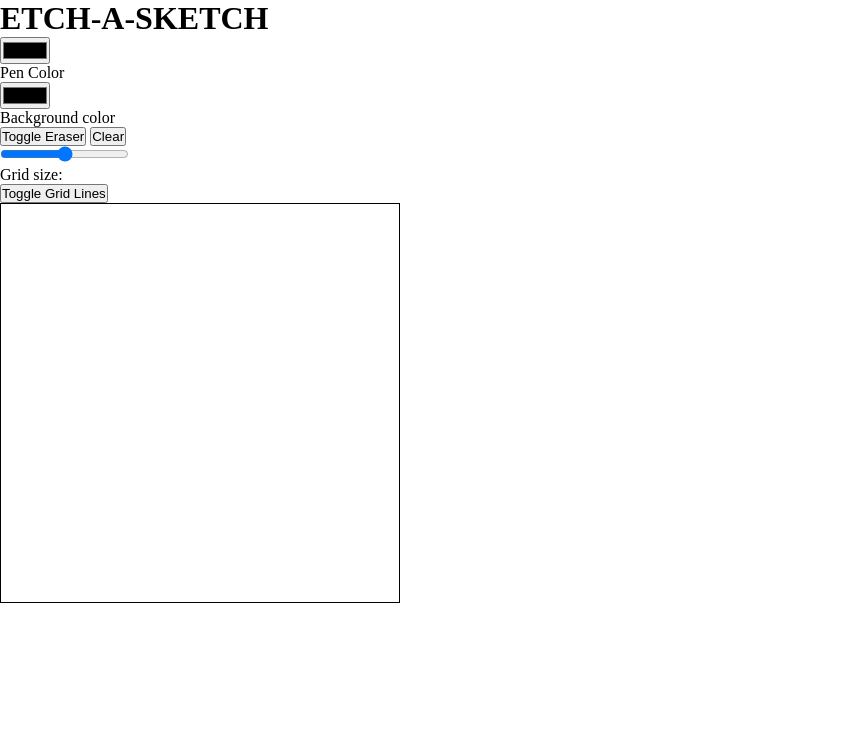
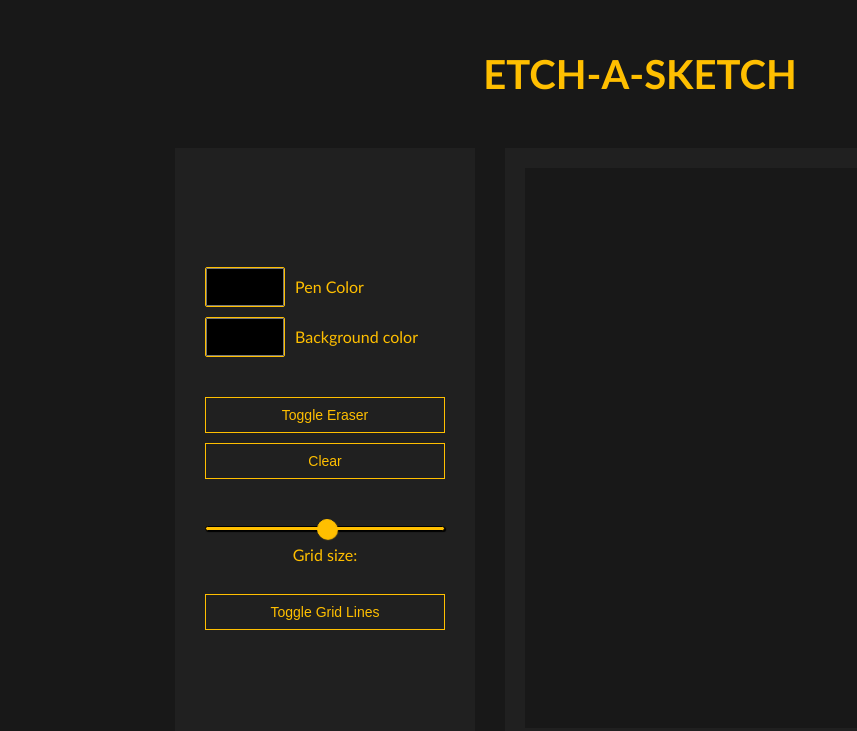
Before and after one commit to jaqubowsky/etch-a-sketch, a plain HTML site: page index.html in a window 1280 px wide. Shown: the whole page, without its empty margins (0-857 px from the left). Drawn offline with Linux system fonts and the light colour scheme.

Commit message:
Add styling to left and right section

```diff
--- a/styles.css
+++ b/styles.css
@@ -1,14 +1,231 @@
-*, *::after, *::before {
+:root {
+  --border-color: rgb(32, 32, 32);
+  --main-yellow: #ffbf00;
+}
+
+*,
+*::after,
+*::before {
   margin: 0;
   padding: 0;
   box-sizing: border-box;
 }
 
-/* DRAWING AREA */
+body {
+  background-color: #181818;
+  color: var(--main-yellow);
+  font-family: "Trebuchet MS", "Lucida Sans Unicode", "Lucida Grande",
+    "Lucida Sans", Arial, sans-serif;
+  outline: var(--main-yellow);
+}
+
+/* WRAPPER */
+.wrapper {
+  margin: 50px 0;
+  display: flex;
+  flex-direction: column;
+  justify-content: center;
+  align-items: center;
+}
+
+.title {
+  display: flex;
+  justify-content: center;
+  align-items: center;
+  font-size: 40px;
+}
+
+/* CONTAINERS WRAPPER */
+
+.containers {
+  display: flex;
+  justify-content: space-around;
+  align-items: center;
+  width: 75vw;
+  margin-top: 50px;
+}
+
+/* CONTAINER LEFT */
+
+.container-left {
+  height: 600px;
+  width: 300px;
+  background-color: var(--border-color);
+  padding: 30px;
+  display: flex;
+  flex-direction: column;
+  justify-content: center;
+  align-items: center;
+}
+
+.container-left .controls {
+  display: flex;
+  flex-direction: column;
+  justify-content: center;
+  align-items: center;
+  width: 100%;
+  height: 100%;
+}
+
+/* COLOR SELECTORS */
+
+.color-selectors {
+  display: flex;
+  flex-direction: column;
+  justify-content: center;
+  align-items: flex-start;
+  margin-bottom: 30px;
+  width: 100%;
+}
+
+.color-selectors p {
+  margin: auto 10px;
+}
+
+.color-selectors .selector {
+  display: flex;
+  margin: 5px 0;
+}
+
+input[type="color"] {
+  outline: none;
+  border: none;
+  background: white;
+  height: 40px;
+  width: 80px;
+  border-radius: 2px;
+  border: 1px solid var(--main-yellow);
+}
+
+input[type="color"]::-webkit-color-swatch-wrapper {
+  padding: 0;
+}
+
+/* BUTTONS */
+
+.btn {
+  color: inherit;
+  background-color: var(--border-color);
+  font-size: 14px;
+  text-align: center;
+  padding: 9px 15px;
+  width: 100%;
+  border: 1px solid var(--main-yellow);
+  margin: 5px;
+}
+
+.grid-line-el {
+  margin-top: 30px;
+}
+
+/* SLIDER */
+
+.grid-size {
+  margin-top: 30px;
+  margin-bottom: 5px;
+  width: 100%;
+}
+
+input[type="range"] {
+  height: 2px;
+  width: 100%;
+  margin: 0 auto;
+  background: transparent;
+  border-radius: 2px;
+  outline: none;
+}
+
+input[type="range"] {
+  -webkit-appearance: none;
+  margin: 10px 0;
+  width: 100%;
+}
+input[type="range"]:focus {
+  outline: none;
+}
+input[type="range"]::-webkit-slider-runnable-track {
+  width: 100%;
+  height: 5px;
+  cursor: pointer;
+  animate: 0.2s;
+  box-shadow: 1px 1px 1px #000000;
+  background: #ffbf00;
+  border-radius: 5px;
+  border: 1px solid #000000;
+}
+input[type="range"]::-webkit-slider-thumb {
+  box-shadow: 1px 1px 1px #ffbf00;
+  border: 1px solid #ffbf00;
+  height: 20px;
+  width: 20px;
+  border-radius: 11px;
+  background: #ffbf00;
+  cursor: pointer;
+  -webkit-appearance: none;
+  margin-top: -8.5px;
+}
+input[type="range"]:focus::-webkit-slider-runnable-track {
+  background: #ffbf00;
+}
+input[type="range"]::-moz-range-track {
+  width: 100%;
+  height: 5px;
+  cursor: pointer;
+  box-shadow: 1px 1px 1px #000000;
+  background: #ffbf00;
+  border-radius: 5px;
+  border: 1px solid #000000;
+}
+input[type="range"]::-moz-range-thumb {
+  box-shadow: 1px 1px 1px #ffbf00;
+  border: 1px solid #ffbf00;
+  height: 20px;
+  width: 20px;
+  border-radius: 11px;
+  background: #ffbf00;
+  cursor: pointer;
+}
+input[type="range"]::-ms-track {
+  width: 100%;
+  height: 5px;
+  cursor: pointer;
+  background: transparent;
+  border-color: transparent;
+  color: transparent;
+}
+input[type="range"]::-ms-fill-lower {
+  background: #ffbf00;
+  border: 1px solid #000000;
+  border-radius: 10px;
+  box-shadow: 1px 1px 1px #000000;
+}
+input[type="range"]::-ms-fill-upper {
+  background: #ffbf00;
+  border: 1px solid #000000;
+  border-radius: 10px;
+  box-shadow: 1px 1px 1px #000000;
+}
+input[type="range"]::-ms-thumb {
+  box-shadow: 1px 1px 1px #ffbf00;
+  border: 1px solid #ffbf00;
+  height: 20px;
+  width: 20px;
+  border-radius: 11px;
+  background: #ffbf00;
+  cursor: pointer;
+}
+input[type="range"]:focus::-ms-fill-lower {
+  background: #ffbf00;
+}
+input[type="range"]:focus::-ms-fill-upper {
+  background: #ffbf00;
+}
+
+/* CONTAINER RIGHT */
 
 .draw-area {
   display: grid;
-  height: 400px;
-  width: 400px;
-  border: 1px solid black;
+  height: 600px;
+  width: 600px;
+  border: 20px solid var(--border-color);
 }
```
